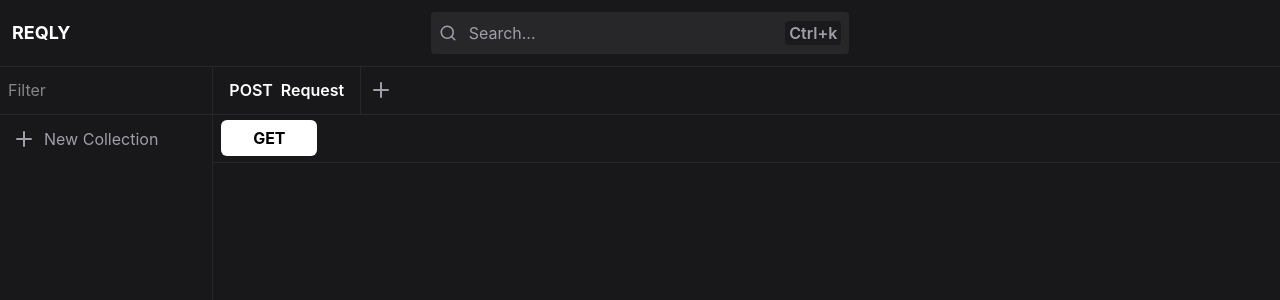
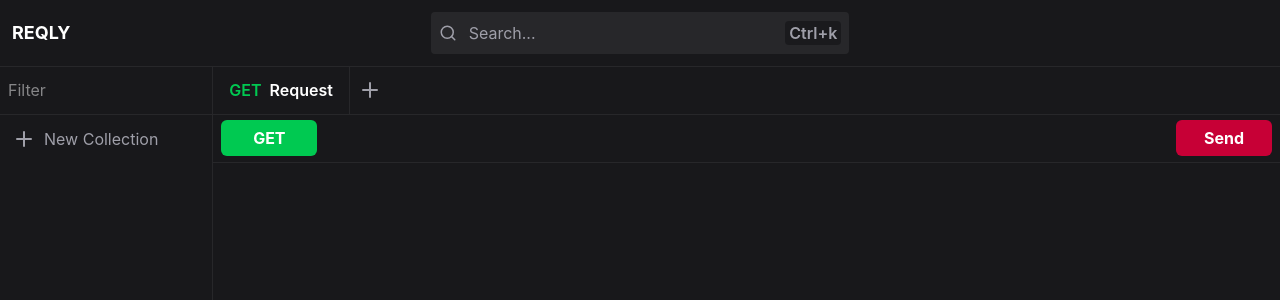
Before and after one commit to gbcosta/Reqly, a React (Vite) app: page / in a window 1280 px wide. Shown: the top 300 px of the page. Built offline with nearby package versions, Linux system fonts and the light colour scheme.

Commit message:
requestHeader created and bg/text color of button and tab fixed

```diff
--- a/src/components/workspace/requestHeader.tsx
+++ b/src/components/workspace/requestHeader.tsx
@@ -1,12 +1,12 @@
-import { type RequestType } from "./utils";
+import { requestColors, type RequestType } from "./utils";
 
 export const RequestHeader = () => {
   return (
     <div className="col-span-10 row-span-1">
-      <div className="flex h-full items-center border-b border-b-zinc-800 px-2">
+      <div className="flex gap-4 h-full items-center border-b border-b-zinc-800 px-2">
         <RequestButton requestType="GET" />
-        <input />
-        <button></button>
+        <input className="h-full w-full outline-none text-zinc-200" />
+        <SendButton />
       </div>
     </div>
   );
@@ -15,10 +15,19 @@
 const RequestButton = ({ requestType }: { requestType: RequestType }) => {
   return (
     <button
-      className={`rounded-md bg-white text-black font-bold min-w-24 text-md p-1.5`}
+      className={`${requestColors.bg[requestType]} rounded-md text-white font-bold
+                    min-w-24 text-md p-1.5`}
     >
       {requestType}
     </button>
   );
 };
-//const SendButton = () => {};
+const SendButton = () => {
+  return (
+    <button
+      className={`rounded-md text-white font-bold min-w-24 text-md p-1.5 bg-rose-700`}
+    >
+      Send
+    </button>
+  );
+};
--- /dev/null
+++ b/src/components/workspace/requestTab.tsx
@@ -0,0 +1,3 @@
+const RequestTab = () => {
+  return <div></div>;
+};
--- a/src/components/workspace/utils.tsx
+++ b/src/components/workspace/utils.tsx
@@ -1,8 +1,17 @@
 export type RequestType = "POST" | "GET" | "DELETE" | "PUT" | "PATCH";
 export const requestColors = {
-  GET: "green-500",
-  POST: "yellow-500",
-  DELETE: "red-500",
-  PUT: "blue-500",
-  PATCH: "orange-500",
+  bg: {
+    GET: "bg-green-500",
+    POST: "bg-yellow-500",
+    DELETE: "bg-red-500",
+    PUT: "bg-blue-500",
+    PATCH: "bg-orange-500",
+  },
+  text: {
+    GET: "text-green-500",
+    POST: "text-yellow-500",
+    DELETE: "text-red-500",
+    PUT: "text-blue-500",
+    PATCH: "text-orange-500",
+  },
 };
--- a/src/components/workspace/workspaceTab.tsx
+++ b/src/components/workspace/workspaceTab.tsx
@@ -5,7 +5,7 @@
   return (
     <div className="col-span-10 row-span-1">
       <div className="flex items-center border-b border-b-zinc-800 gap-2 h-full">
-        <TabItem requestType="POST" name="Request" />
+        <TabItem requestType="GET" name="Request" />
         <Plus
           size={24}
           className="text-zinc-400 hover:text-white cursor-pointer"
@@ -27,7 +27,7 @@
       className="px-4 h-full border-r border-r-zinc-800 flex gap-2 text-white
             justify-center items-center font-semibold text-md"
     >
-      <span className={`text-${requestColors[requestType]}`}>
+      <span className={`${requestColors.text[requestType]} `}>
         {requestType}
       </span>
       <span> {name}</span>
```
